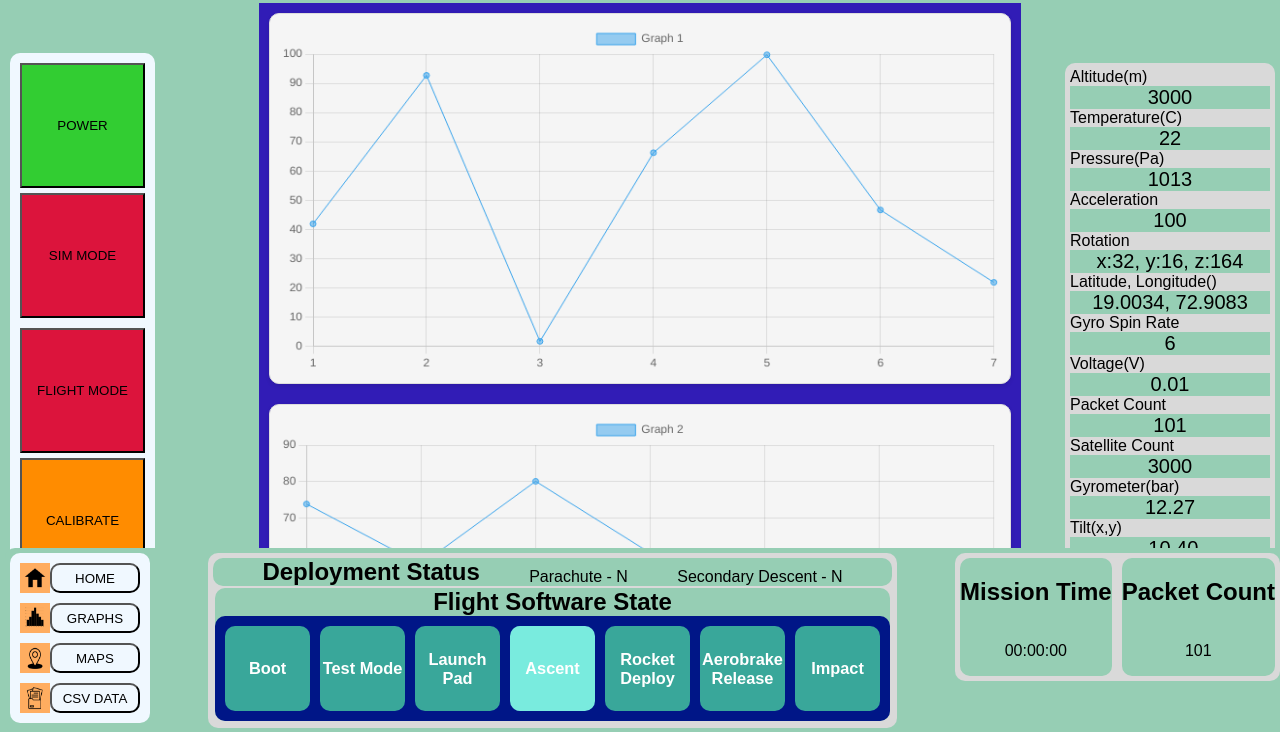
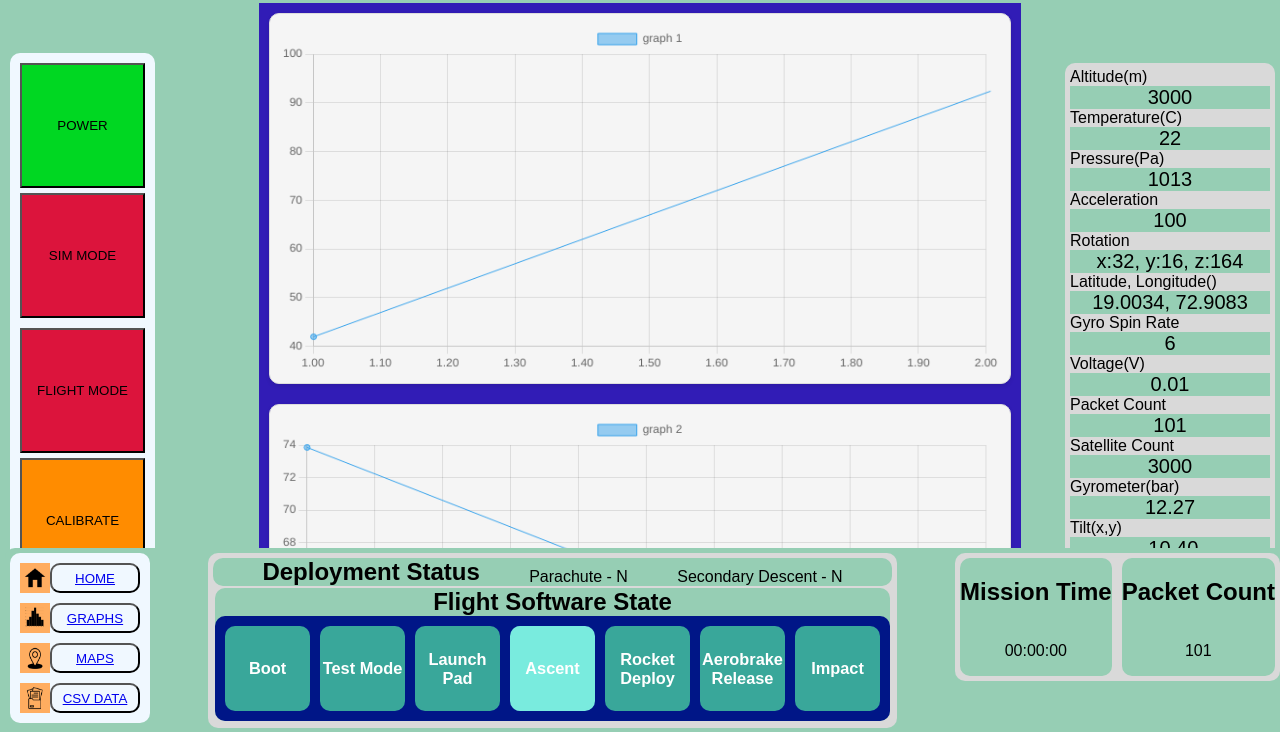
Before and after one commit to Scholiboi/Arya_GUI, a plain HTML site: page indexgraphs.html in a window 1280 px wide. Both pictures are taken after a click on the button "POWER". Shown: the part 67-799 px from the top of the page. Drawn offline with nearby package versions, Linux system fonts and the light colour scheme.

Commit message:
js added with colour changing buttons

```diff
--- a/index.js
+++ b/index.js
@@ -1,3 +1,49 @@
+let charts = [];
+let intervalId;
+let a = 0;
+
+document.querySelector('.power').addEventListener('click', function() {
+    this.classList.toggle('clicked');
+    if (this.classList.contains('clicked')) {
+        // Recreate charts if they don't exist
+        if (charts.length === 0) {
+            const ctx1 = document.getElementById('graph1').getContext('2d');
+            const ctx2 = document.getElementById('graph2').getContext('2d');
+            const ctx3 = document.getElementById('graph3').getContext('2d');
+            const ctx4 = document.getElementById('graph4').getContext('2d');
+            const ctx5 = document.getElementById('graph5').getContext('2d');
+            const ctx6 = document.getElementById('graph6').getContext('2d');
+            charts.push(createChart(ctx1, 'graph 1'));
+            charts.push(createChart(ctx2, 'graph 2'));
+            charts.push(createChart(ctx3, 'graph 3'));
+            charts.push(createChart(ctx4, 'graph 4'));
+            charts.push(createChart(ctx5, 'graph 5'));
+            charts.push(createChart(ctx6, 'graph 6'));
+        }
+        // Start updating charts
+        intervalId = setInterval(() => {
+            a++;
+            updateChart(charts[0], { x: a, y: Math.random() * 100 });
+            updateChart(charts[1], { x: a, y: Math.random() * 100 });
+            updateChart(charts[2], { x: a, y: Math.random() * 100 });
+            updateChart(charts[3], { x: a, y: Math.random() * 100 });
+            updateChart(charts[4], { x: a, y: Math.random() * 100 });
+            updateChart(charts[5], { x: a, y: Math.random() * 100 });
+        }, 1000);
+    } else {
+        // Stop updating charts
+        clearInterval(intervalId);
+        // Clear data inside charts
+        charts.forEach(chart => {
+            chart.data.labels = [];
+            chart.data.datasets.forEach(dataset => {
+                dataset.data = [];
+            });
+            chart.update();
+        });
+    }
+});
+
 function createChart(ctx, label) {
     return new Chart(ctx, {
         type: 'line',
@@ -21,29 +67,16 @@ function createChart(ctx, label) {
     });
 }
 
-a = 0;
-
-const chart1 = createChart(document.getElementById('graph1').getContext('2d'), 'Graph 1');
-const chart2 = createChart(document.getElementById('graph2').getContext('2d'), 'Graph 2');
-const chart3 = createChart(document.getElementById('graph3').getContext('2d'), 'Graph 3');
-const chart4 = createChart(document.getElementById('graph4').getContext('2d'), 'Graph 4');
-const chart5 = createChart(document.getElementById('graph5').getContext('2d'), 'Graph 5');
-const chart6 = createChart(document.getElementById('graph6').getContext('2d'), 'Graph 6');
-
-
 function updateChart(chart, newData) {
-chart.data.labels.push(newData.x);
-chart.data.datasets[0].data.push(newData.y);
-chart.update();
+    chart.data.labels.push(newData.x);
+    chart.data.datasets[0].data.push(newData.y);
+    chart.update();
 }
 
+document.querySelector('.flight').addEventListener('click', function() {
+    this.classList.toggle('clicked');
+});
 
-setInterval(() => {
-a++;
-updateChart(chart1, { x: a, y: Math.random() * 100 });
-updateChart(chart2, { x: a, y: Math.random() * 100 });
-updateChart(chart3, { x: a, y: Math.random() * 100 });
-updateChart(chart4, { x: a, y: Math.random() * 100 });
-updateChart(chart5, { x: a, y: Math.random() * 100 });
-updateChart(chart6, { x: a, y: Math.random() * 100 });
-}, 1000);
+document.querySelector('.sim').addEventListener('click', function() {
+    this.classList.toggle('clicked');
+});
--- a/indexgraphs.html
+++ b/indexgraphs.html
@@ -98,19 +98,19 @@
         <div class="navigation-box">
             <div class="button-box">
                 <img src="../images/home.png" alt="home" class="button">
-                <button href="indexhome.html">HOME</button>
+                <button><a href="indexhome.html">HOME</a></button>
             </div>
             <div class="button-box">
                 <img src="../images/graph.png" alt="graphs" class="button">
-                <button>GRAPHS</button>
+                <button><a href="indexgraphs.html">GRAPHS</a></button>
             </div>
             <div class="button-box">
                 <img src="../images/maps.png" alt="maps" class="button">
-                <button href="indexmaps.html">MAPS</button>
+                <button><a href="indexmaps.html">MAPS</a></button>
             </div>
             <div class="button-box">
                 <img src="../images/csv.png" alt="csv" class="button">
-                <button>CSV DATA</button>
+                <button><a href="indexcsv.html">CSV DATA</a></button>
             </div>
         </div>
         <div class="infographics">
--- a/indexmain.css
+++ b/indexmain.css
@@ -92,7 +92,7 @@ body {
 }
 
 .power {
-  background-color: #32cd32;
+  background-color: #dc143c;
   margin-top: 10px;
   margin-left: 10px;
   margin-right: 10px;
@@ -113,11 +113,16 @@ body {
   height: 125px;
   width: 125px;
 }
+
 .calibrate {
   background-color: #ff8c00;
   margin-bottom: 10px;
   height: 125px;
   width: 125px;
+}
+
+.clicked {
+  background-color: #00D722;
 }
 
 .main-home-content{
```
Also changed, not shown: indexcsv.html (+4 -4 lines), indexhome.html (+5 -4 lines), indexmaps.html (+4 -4 lines).
